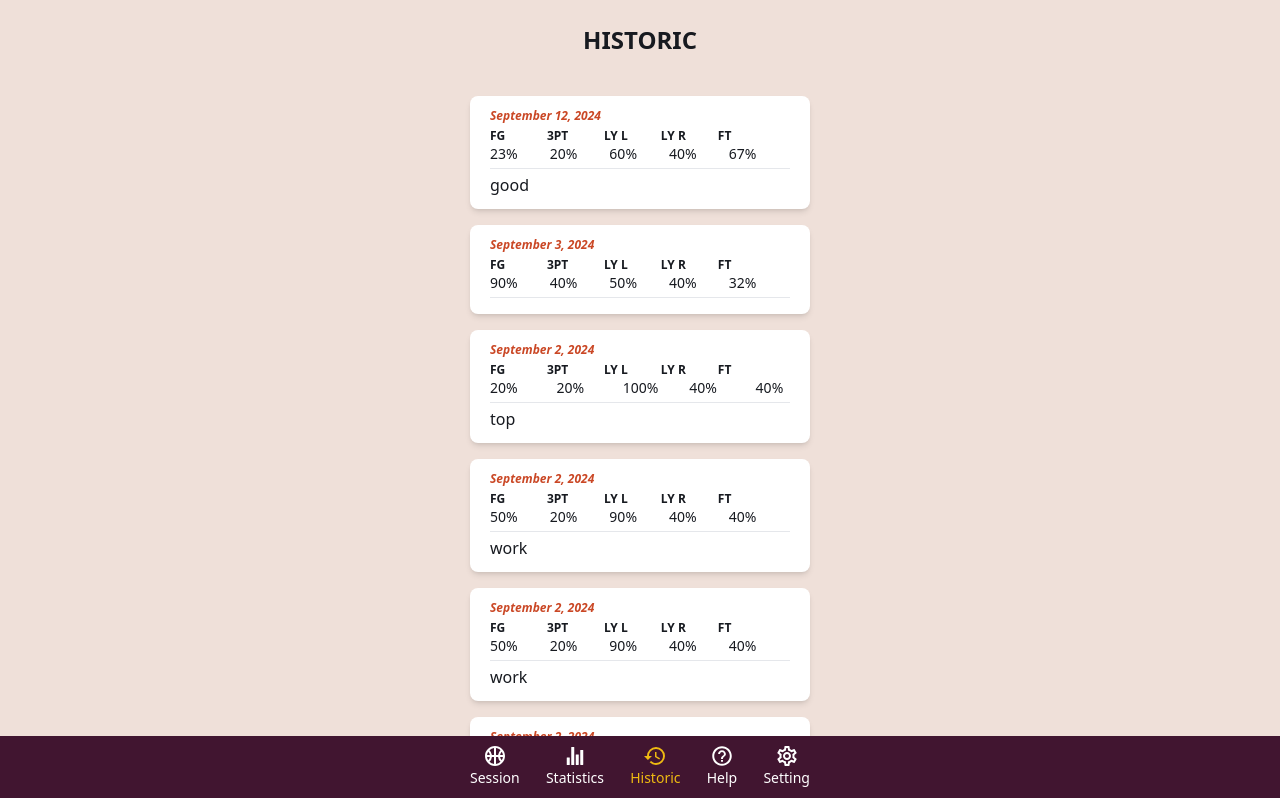
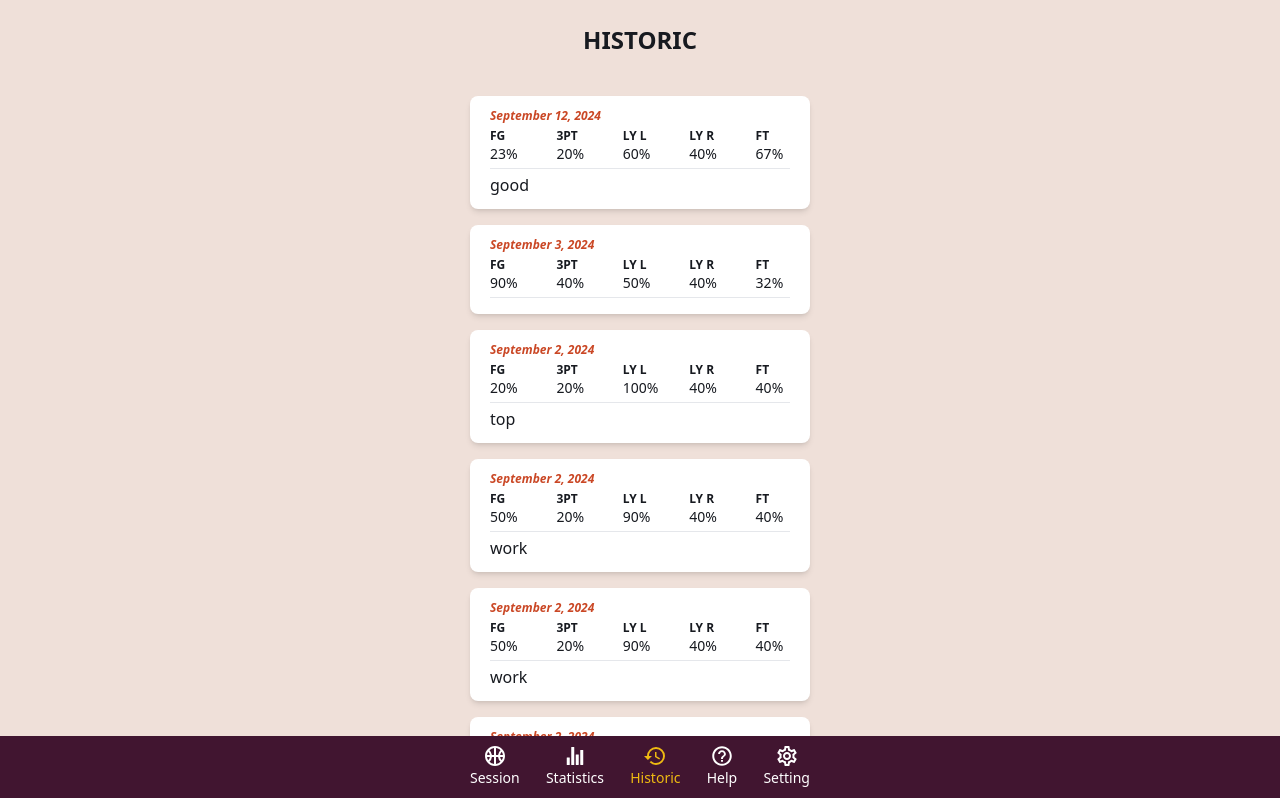
Before and after one commit to ornel77/basketball-practice-app, a React (Vite) app in the folder frontend/: page /historic in a window 1280 px wide. Shown: the top 798 px of the page. Built offline with nearby package versions, Linux system fonts and the light colour scheme.

Commit message:
bug fix on historic page

```diff
--- a/frontend/package.json
+++ b/frontend/package.json
@@ -11,8 +11,10 @@
   },
   "dependencies": {
     "@fireworks-js/react": "^2.10.8",
+    "axios": "^1.13.2",
     "canvas-confetti": "^1.9.3",
     "framer-motion": "^11.3.31",
+    "lucide-react": "^0.562.0",
     "react": "^18.3.1",
     "react-dom": "^18.3.1",
     "react-icons": "^5.3.0",
--- a/frontend/src/components/historic/HistoricCard.jsx
+++ b/frontend/src/components/historic/HistoricCard.jsx
@@ -10,12 +10,12 @@ const HistoricCard = ({ stat }) => {
   return (
     <article className="card">
       <p className="text-red font-bold text-xs mb-1 italic">{formatedDate} </p>
-      <div className="grid grid-cols-5 justify-self-start gap-8 uppercase text-xs font-bold">
+      <div className="grid grid-cols-5 gap-8 uppercase text-xs font-bold">
         {HISTORIC_HEADING.map((item, i) => (
           <span key={i}> {item} </span>
         ))}
       </div>
-      <div className="grid grid-cols-5 justify-self-start gap-8 mb-1 text-sm">
+      <div className="grid grid-cols-5 gap-8 mb-1 text-sm">
         <span> {stat.fieldAvg}% </span>
         <span> {stat.threeAvg}% </span>
         <span> {stat.ll}% </span>
```
Also changed, not shown: 1 other file (tests, documents, lock files or other folders).
